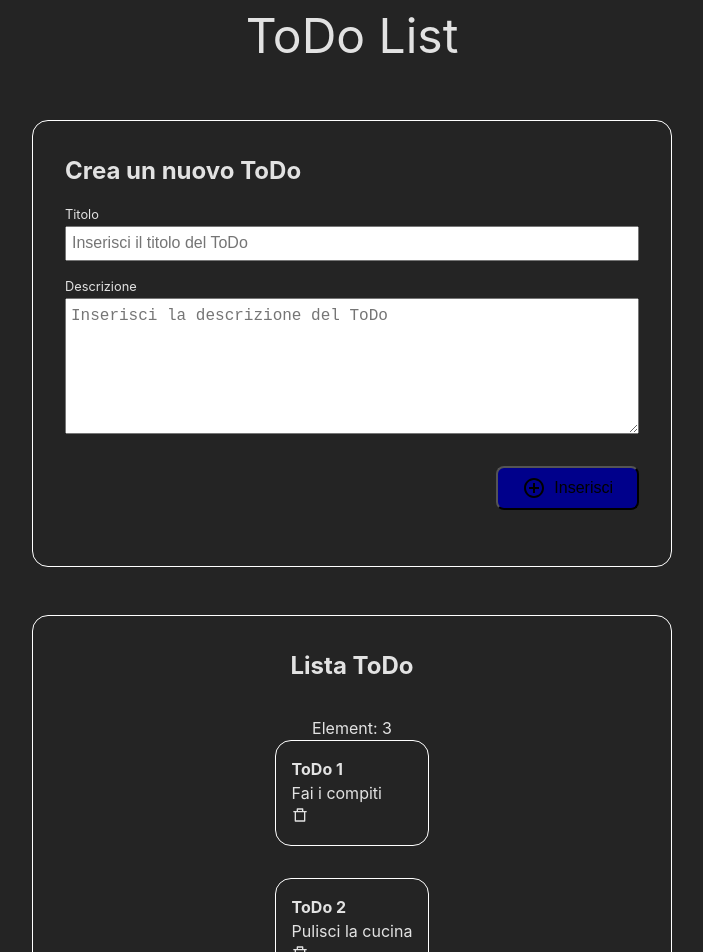
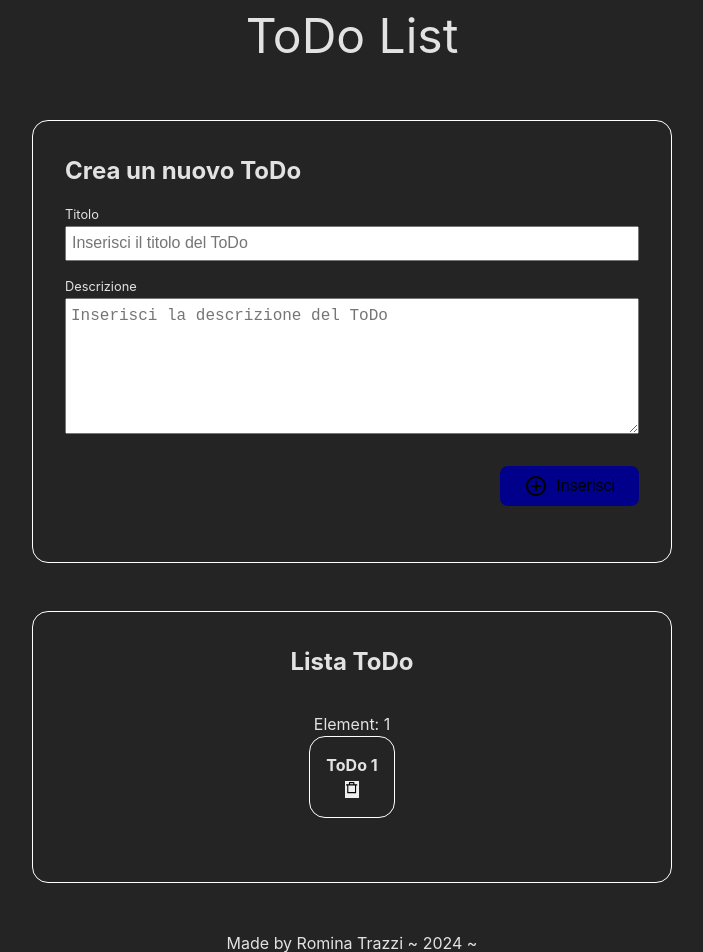
Before and after one commit to romina-trazzi/Todos, a React (Vite) app: page / in a window 1280 px wide. Shown: the top 952 px of the page, without its empty margins (288-991 px from the left). Built offline with nearby package versions, Linux system fonts and the light colour scheme.

Commit message:
Refactoring css - delete id

```diff
--- a/src/App.jsx
+++ b/src/App.jsx
@@ -1,11 +1,10 @@
 import { useState } from 'react';
-import './App.css'
+import styles from './App.module.css'
 import FormTodos from './components/FormTodos.jsx';
 import TodoList from './components/TodoList.jsx';
-import DUMMY_TODO from './assets/DUMMY_TODO.js';
 
 function App() {
-  const [todoList, setTodoList] = useState(DUMMY_TODO);
+  const [todoList, setTodoList] = useState([{titolo: "", descrizione: ""}]);
 
   const handleTaskChange = (newTask) => {
 
@@ -14,24 +13,27 @@ function App() {
     1. Find the maxId value into the current todoList
     2. Update the id property into newTask object */
 
-    const maxId = Math.max(...todoList.map(task => task.id));
-    const updatedTask = { ...newTask, id: maxId + 1 };
+    let updatedTask;
 
     // Set the newTodoList with all the properties updated
     setTodoList((prev) => [...prev, updatedTask]);
   }
+
+  const handleDelete = (idToDelete) => {
+    setTodoList((prev) => prev.filter(todo => todo.id !== idToDelete));
+  };
 
   return (
     <>
       <header> ToDo List </header>
       <main>
 
-        <div className="general_container">
+        <div className={styles.general_container}>
           <FormTodos onTaskChange={handleTaskChange}/>
         </div>
 
-        <div className="todo_list_container">
-          <TodoList listOfTodo={todoList} count={todoList.length}/>
+        <div className={styles.todo_list_container}>
+          <TodoList listOfTodo={todoList} onDelete={handleDelete}/>
         </div>
 
       </main>
--- a/src/App.css
+++ b/src/App.module.css
@@ -4,7 +4,7 @@
 	padding: 0px;
 }
 
-#root {
+body {
   max-width: 1280px;
   margin: 0 auto;
   text-align: center;
--- a/src/assets/DUMMY_TODO.js
+++ /dev/null
@@ -1,20 +0,0 @@
-const DUMMY_TODO = [
-    {
-        id: 1,
-        nome: "Do homework",
-        descrizione:"Fai i compiti"
-    },
-
-    {
-        id: 2,
-        nome: "Clean the kitchen",
-        descrizione: "Pulisci la cucina"
-    },
-    {
-        id: 3,
-        nome: "Go to the gym",
-        descrizione: "Vai in palestra"
-    }
-]
-
-export default DUMMY_TODO;
--- a/src/components/FormTodos.jsx
+++ b/src/components/FormTodos.jsx
@@ -1,19 +1,11 @@
 import {useState} from 'react';
 import { RiAddCircleLine } from "react-icons/ri";
-import './FormTodos.css'
+import styles from './FormTodos.module.css'
 
 function FormTodos({ onTaskChange }) {
-  const [newTask, setNewTask] = useState({ id: "", titolo: "", descrizione: "" });
+  const [newTask, setNewTask] = useState({ titolo: "", descrizione: "" });
 
-  const handleInputChange = (event) => {
-    const { name, value } = event.target;
-    setNewTask((prev) => ({
-      ...prev,
-      [name]: value,
-    }));
-  }
-
-  const handleTextAreaChange = (event) => {
+  const handleElementChange = (event) => {
     const { name, value } = event.target;
     setNewTask((prev) => ({
       ...prev,
@@ -33,37 +25,37 @@ function FormTodos({ onTaskChange }) {
   }
 
   return (
-    <div className="form_Container">
+    <div className={styles.form_Container}>
       <h2>Crea un nuovo ToDo</h2>
 
-      <div className="form_wrapper">
+      <div className={styles.form_wrapper}>
 
         {/* Title input Field */}
-        <div className="title">
+        <div className={styles.title}>
           <label>Titolo</label>
           <input type="text"
             placeholder="Inserisci il titolo del ToDo"
             name="titolo"
             value={newTask.titolo}
-            onChange={handleInputChange}
+            onChange={handleElementChange}
             required
           />
         </div>
 
         {/* Description TextArea Field */}
-        <div className="description">
+        <div className={styles.description}>
           <label>Descrizione</label>
           <textarea
             placeholder="Inserisci la descrizione del ToDo"
             name="descrizione"
             value={newTask.descrizione}
-            onChange={handleTextAreaChange}
+            onChange={handleElementChange}
             required
           ></textarea>
         </div>
 
         {/* Submit Button */}
-        <div className="submit_data">
+        <div className={styles.submit_data }>
           <button onClick={handleClick}>
             <span><RiAddCircleLine />Inserisci</span>
           </button>
--- a/src/components/TodoList.jsx
+++ b/src/components/TodoList.jsx
@@ -1,21 +1,27 @@
-import './TodoList.css'
+import styles from './TodoList.module.css'
 import { RiDeleteBin7Line } from "react-icons/ri";
 
-function TodoList({listOfTodo, count}) {
+function TodoList({listOfTodo, onDelete}) {
 
   return (
 
     <>
     <h2>Lista ToDo</h2>
-    <span>{`Element: ${count}`}</span>
+    <span>{`Element: ${listOfTodo.length}`}</span>
 
     <ul>
-      {listOfTodo.map((singleTodo, index) =>
-      <div key={index} className="todoItem">
-        <span><strong>{`ToDo ${singleTodo.id} `}</strong></span>
+      {listOfTodo.length === 0 ? <p>Nessun elemento</p> :
+
+      listOfTodo.map((singleTodo, index) =>
+      <div key={index} className={styles.todoItem}>
+        <span><strong>{`ToDo ${index+1} `}</strong></span>
         <span>{singleTodo.titolo}</span>
         <span>{singleTodo.descrizione}</span>
-        <span><RiDeleteBin7Line /></span>
+        <div className={styles.bin_button_container}>
+          <button onClick={()=> onDelete(index)}>
+            <RiDeleteBin7Line />
+          </button>
+        </div>
       </div>
       )}
     </ul>
--- a/src/components/TodoList.css
+++ b/src/components/TodoList.module.css
@@ -1,23 +1,33 @@
-ul {
-  list-style-type: none;
-  padding: 0;
-
-}
-
 h2 {
   text-align: left;
   margin-bottom: 2rem;
 }
 
+ul {
+  list-style-type: none;
+  padding: 0;
+}
+
 .todoItem {
   display: flex;
   flex-direction: column;
+  align-items: center;
   margin-bottom: 2rem;
   border: 1px solid white;
   border-radius: 1rem;
   padding: 1rem;
   & span {
     text-align: left;
-
   }
 }
+
+.bin_button_container {
+  width: 100%;
+
+}
+
+button {
+  width: min-content;
+  border: 0;
+  cursor: pointer;
+}
```
Also changed, not shown: src/components/FormTodos.module.css (renamed from src/components/FormTodos.css).
